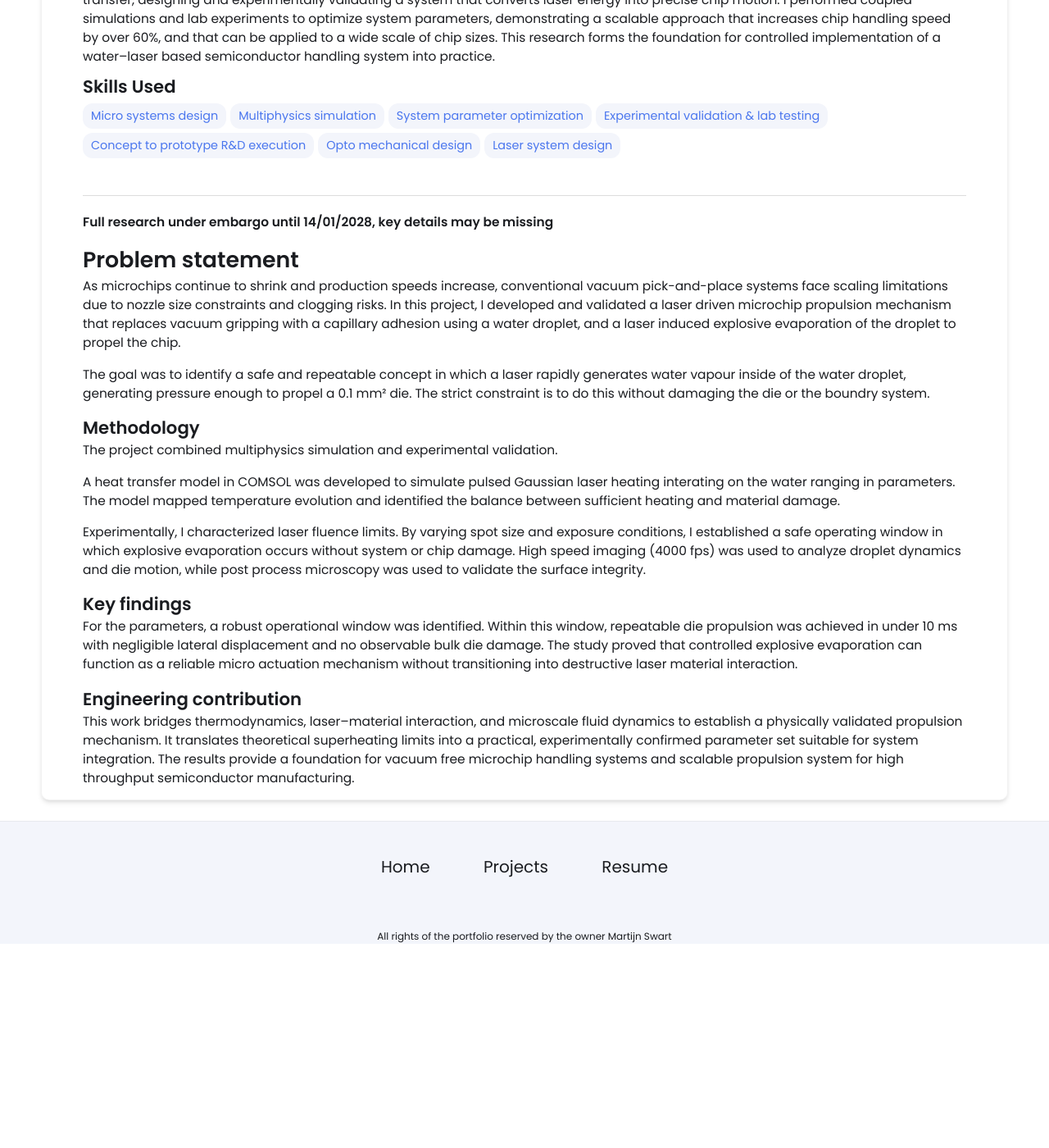
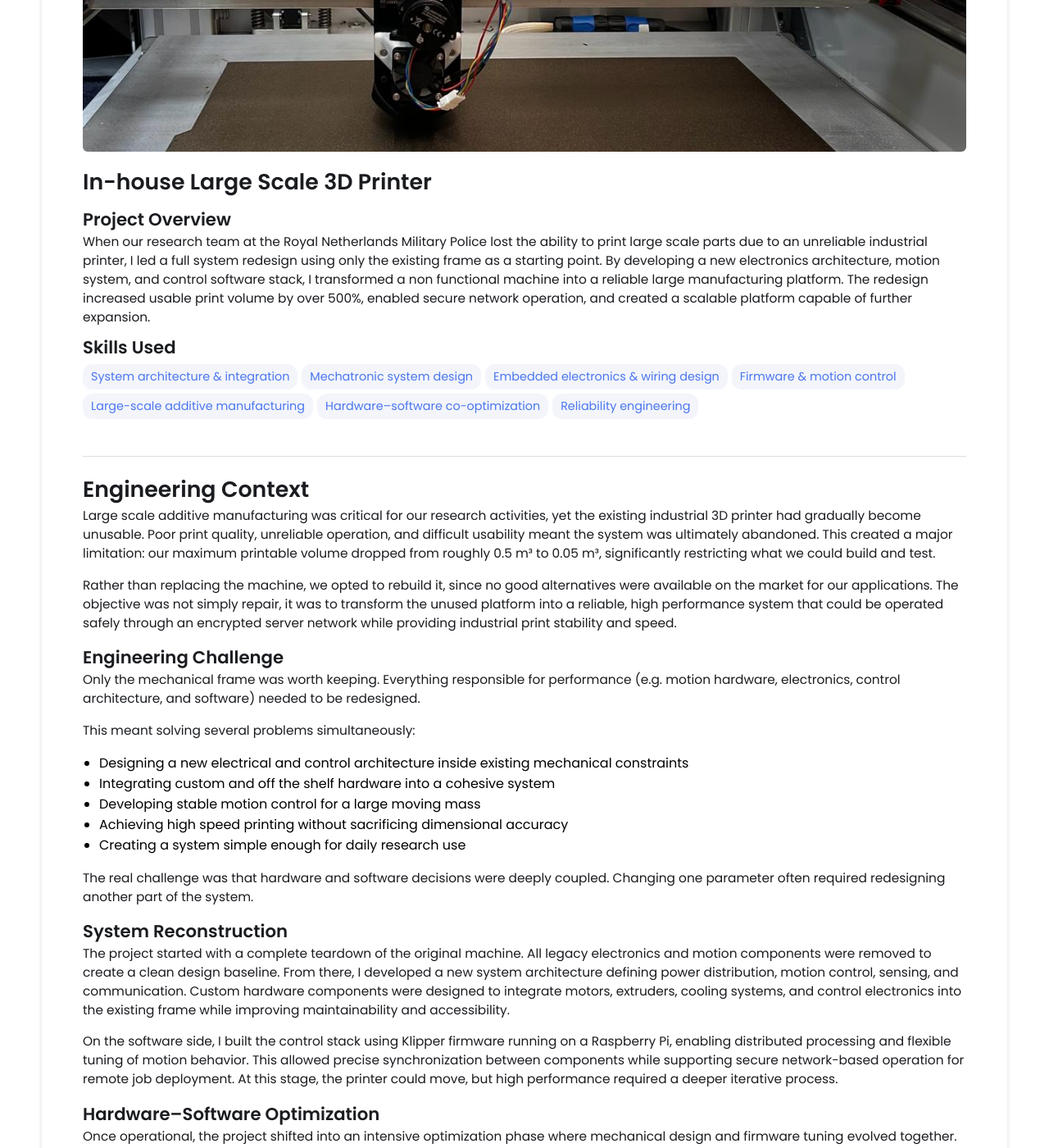
Before and after one commit to martijnswart01/martijnswart01.github.io, a Jekyll site: the page built from _projects/In-House-3D-Printer/index.md, in a window 1280 px wide and 1400 px high, scrolled down 305 px. Shown: the whole window at 82% size. Built offline with Jekyll 4.4.1, drawn with Linux system fonts in a browser that asks for light colours; before the commit the page ends 1456 px from its top, so only the background shows below that; some of the changed text lies outside the part shown.

Commit message:
Update index.md

```diff
--- a/_projects/In-House-3D-Printer/index.md
+++ b/_projects/In-House-3D-Printer/index.md
@@ -1,45 +1,74 @@
 ---
 layout: post
-title: In house large scale 3D printer
+title: In-house Large Scale 3D Printer
 description: |
-  Microchip handling systems face scaling limitations as chips shrink and production speeds increase. During my research, I developed a new handling method that combines capillary forces from water droplets with laser energy to generate controlled propulsion for microchip transfer, designing and experimentally validating a system that converts laser energy into precise chip motion. I performed coupled simulations and lab experiments to optimize system parameters, demonstrating a scalable approach that increases chip handling speed by over 60%, and that can be applied to a wide scale of chip sizes. This research forms the foundation for controlled implementation of a water–laser based semiconductor handling system into practice.
+  When our research team at the Royal Netherlands Military Police lost the ability to print large scale parts due to an unreliable industrial printer, I led a full system redesign using only the existing frame as a starting point. By developing a new electronics architecture, motion system, and control software stack, I transformed a non functional machine into a reliable large manufacturing platform. The redesign increased usable print volume by over 500%, enabled secure network operation, and created a scalable platform capable of further expansion.
 
 skills:
-  - Micro systems design
-  - Multiphysics simulation
-  - System parameter optimization
-  - Experimental validation & lab testing
-  - Concept to prototype R&D execution
-  - Opto mechanical design
-  - Laser system design
+  - System architecture & integration
+  - Mechatronic system design
+  - Embedded electronics & wiring design
+  - Firmware & motion control
+  - Large-scale additive manufacturing
+  - Hardware–software co-optimization
+  - Reliability engineering
 
-main-image: "/Cover page 4.jpg"
+main-image: "/Printer 3.jpeg"
 ---
 
 
 
+
 ---
-  **Full research under embargo until 14/01/2028, key details may be missing**
-
-# Problem statement
-As microchips continue to shrink and production speeds increase, conventional vacuum pick-and-place systems face scaling limitations due to nozzle size constraints and clogging risks. In this project, I developed and validated a laser driven microchip propulsion mechanism that replaces vacuum gripping with a capillary adhesion using a water droplet, and a laser induced explosive evaporation of the droplet to propel the chip.
 
 
+# Engineering Context
+Large scale additive manufacturing was critical for our research activities, yet the existing industrial 3D printer had gradually become unusable. Poor print quality, unreliable operation, and difficult usability meant the system was ultimately abandoned. This created a major limitation: our maximum printable volume dropped from roughly 0.5 m³ to 0.05 m³, significantly restricting what we could build and test.
+
+Rather than replacing the machine, we opted to rebuild it, since no good alternatives were available on the market for our applications. The objective was not simply repair, it was to transform the unused platform into a reliable, high performance system that could be operated safely through an encrypted server network while providing industrial print stability and speed.
 
 
-The goal was to identify a safe and repeatable concept in which a laser rapidly generates water vapour inside of the water droplet, generating pressure enough to propel a 0.1 mm² die. The strict constraint is to do this without damaging the die or the boundry system.
+## Engineering Challenge
+Only the mechanical frame was worth keeping. Everything responsible for performance (e.g. motion hardware, electronics, control architecture, and software) needed to be redesigned.
+
+This meant solving several problems simultaneously:
+- Designing a new electrical and control architecture inside existing mechanical constraints
+- Integrating custom and off the shelf hardware into a cohesive system
+- Developing stable motion control for a large moving mass
+- Achieving high speed printing without sacrificing dimensional accuracy
+- Creating a system simple enough for daily research use
+
+The real challenge was that hardware and software decisions were deeply coupled. Changing one parameter often required redesigning another part of the system.
 
 
-## Methodology
-The project combined multiphysics simulation and experimental validation.
+## System Reconstruction
+The project started with a complete teardown of the original machine. All legacy electronics and motion components were removed to create a clean design baseline. From there, I developed a new system architecture defining power distribution, motion control, sensing, and communication. Custom hardware components were designed to integrate motors, extruders, cooling systems, and control electronics into the existing frame while improving maintainability and accessibility.
 
-A heat transfer model in COMSOL was developed to simulate pulsed Gaussian laser heating interating on the water ranging in parameters. The model mapped temperature evolution and identified the balance between sufficient heating and material damage.
-
-Experimentally, I characterized laser fluence limits. By varying spot size and exposure conditions, I established a safe operating window in which explosive evaporation occurs without system or chip damage. High speed imaging (4000 fps) was used to analyze droplet dynamics and die motion, while post process microscopy was used to validate the surface integrity.
+On the software side, I built the control stack using Klipper firmware running on a Raspberry Pi, enabling distributed processing and flexible tuning of motion behavior. This allowed precise synchronization between components while supporting secure network-based operation for remote job deployment. At this stage, the printer could move, but high performance required a deeper iterative process.
 
 
-## Key findings
-For the parameters, a robust operational window was identified. Within this window, repeatable die propulsion was achieved in under 10 ms with negligible lateral displacement and no observable bulk die damage. The study proved that controlled explosive evaporation can function as a reliable micro actuation mechanism without transitioning into destructive laser material interaction.
+## Hardware–Software Optimization
+Once operational, the project shifted into an intensive optimization phase where mechanical design and firmware tuning evolved together. Large scale motion introduces the amplyfied effect of challenges from desktop printing: structural resonance, inertia driven vibration, flow instability, and accumulated positional errors. Solving these required simultaneous adjustments to hardware geometry and control algorithms.
 
-## Engineering contribution
-This work bridges thermodynamics, laser–material interaction, and microscale fluid dynamics to establish a physically validated propulsion mechanism. It translates theoretical superheating limits into a practical, experimentally confirmed parameter set suitable for system integration. The results provide a foundation for vacuum free microchip handling systems and scalable propulsion system for high throughput semiconductor manufacturing.
+Key areas of optimization included:
+- Resonance analysis and input shaping
+- Motion acceleration tuning
+- Flow rate calibration at high speed
+- Bed probing and large-area leveling strategies
+- Mechanical redesign of critical components for stability
+
+The process involved continuous iteration: redesigning hardware parts in CAD, validating prints, adjusting firmware parameters, and repeating until performance targets were met.
+
+## Performace Outcome
+The final system transformed an abandoned machine into a reliable research tool with substantial performance gains:
+
+- 0.1 mm dimensional tolerance
+- 30 cm²/s material flow capability
+- 12,000 mm/s² maximum acceleration
+- 0.3 mm maximum bed deviation across 600 × 600 mm
+- ~0.25 m³ usable build volume
+
+This represents more than a 500% increase in printable volume, with identified upgrade paths to reach approximately 1000% through minor future modifications.
+
+## Engineering Impact
+This project demonstrates system engineering; not only designing parts or software, but rebuilding and integrating an entire manufacturing platform from first principles. By combining mechanical redesign, electronics architecture, firmware development, and performance optimization, I converted a non functional machine into a maintainable production system. The result restored large scale additive manufacturing capability for the team.
```
